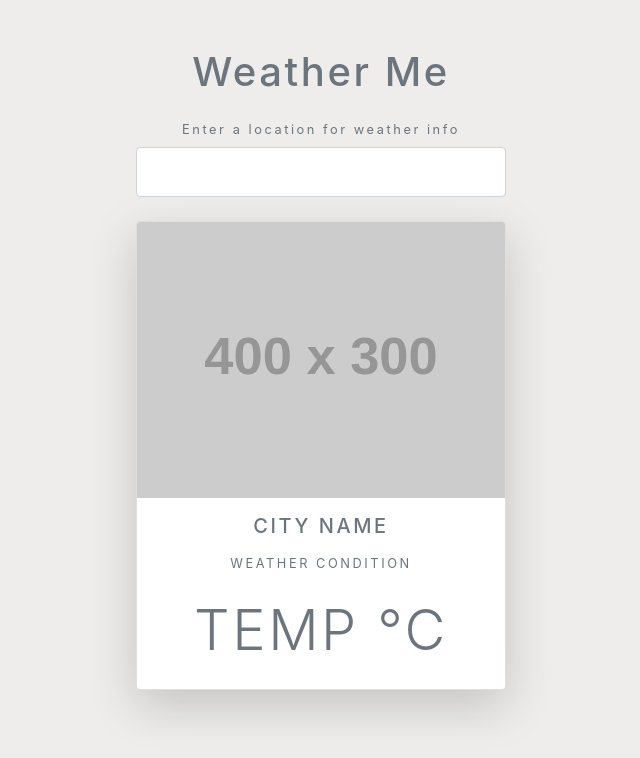
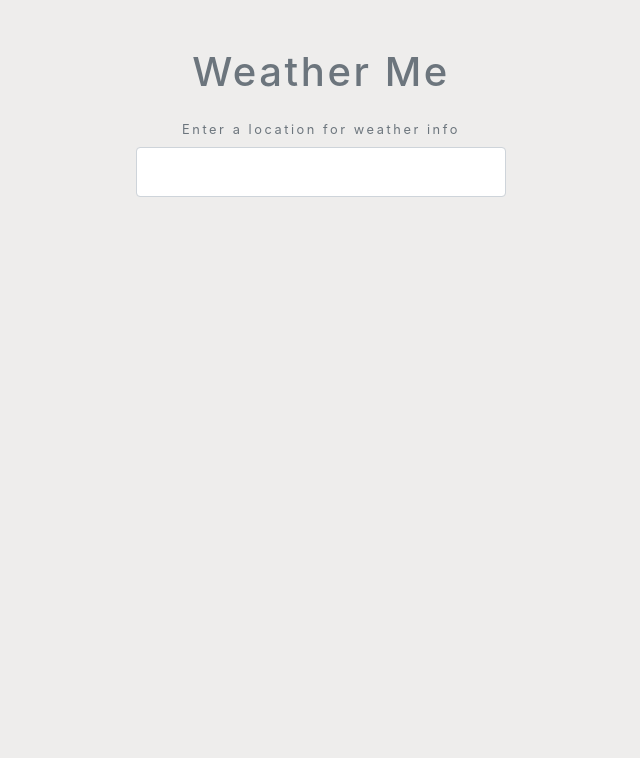
Before and after one commit to jsjimenez51/weather_app, a plain HTML site: page public/src/index.html in a window 1280 px wide. Shown: the whole page, without its empty margins (319-959 px from the left). Drawn offline with nearby package versions, Linux system fonts and the light colour scheme; placeholder pictures from the web are drawn by us.

Commit message:
UPDATE: updated temp metric to imperial

```diff
--- a/public/src/index.html
+++ b/public/src/index.html
@@ -18,7 +18,7 @@
       <input type="text" name="city" class="form-control p-4">
     </form>
 
-    <div class="card shadow-lg rounded">
+    <div class="card shadow-lg rounded d-none">
       <img src="https://via.placeholder.com/400x300" class="time card-img-top">
       <div class="icon bg-light mx-auto text-center">
         <!-- icon -->
@@ -28,7 +28,7 @@
         <div class="my-3">Weather condition</div>
         <div class="display-4 my-4">
           <span>temp</span>
-          <span>&deg;C</span>
+          <span>&deg;F</span>
         </div>
       </div>
     </div>
```
